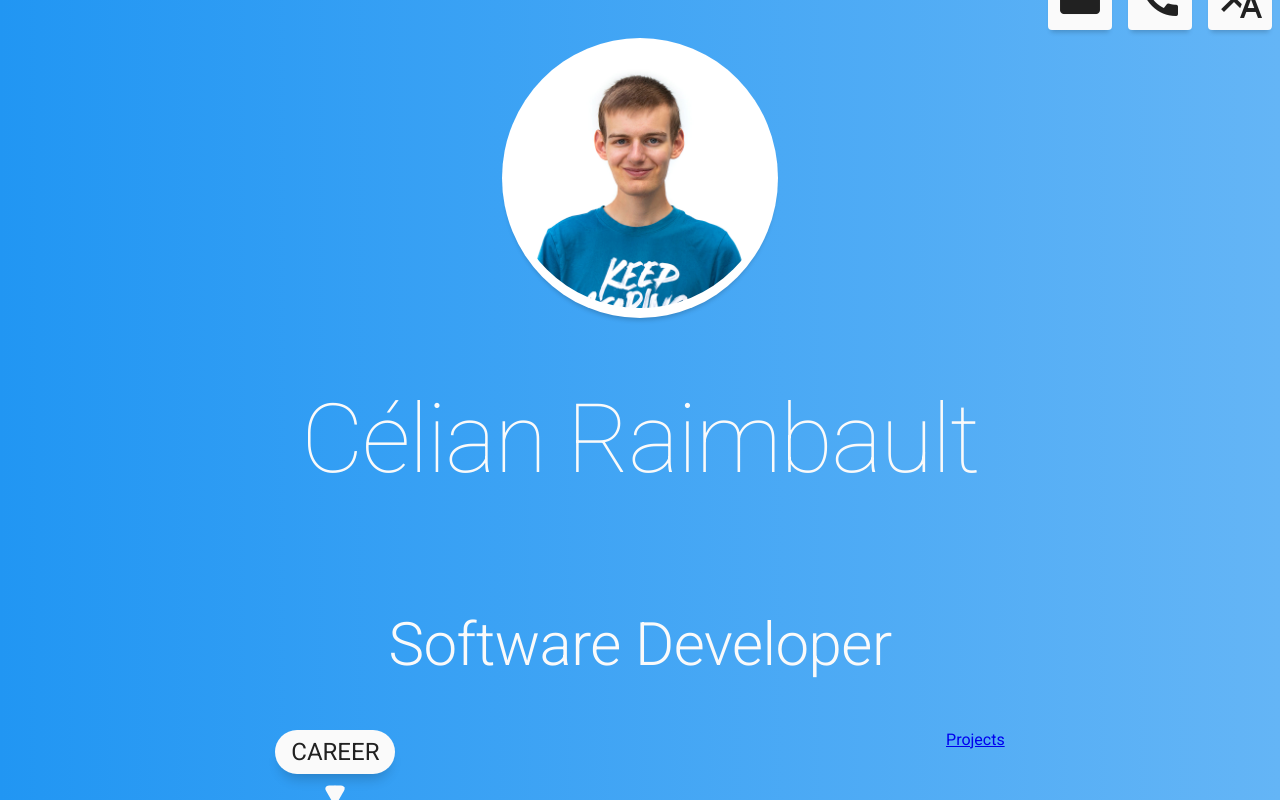
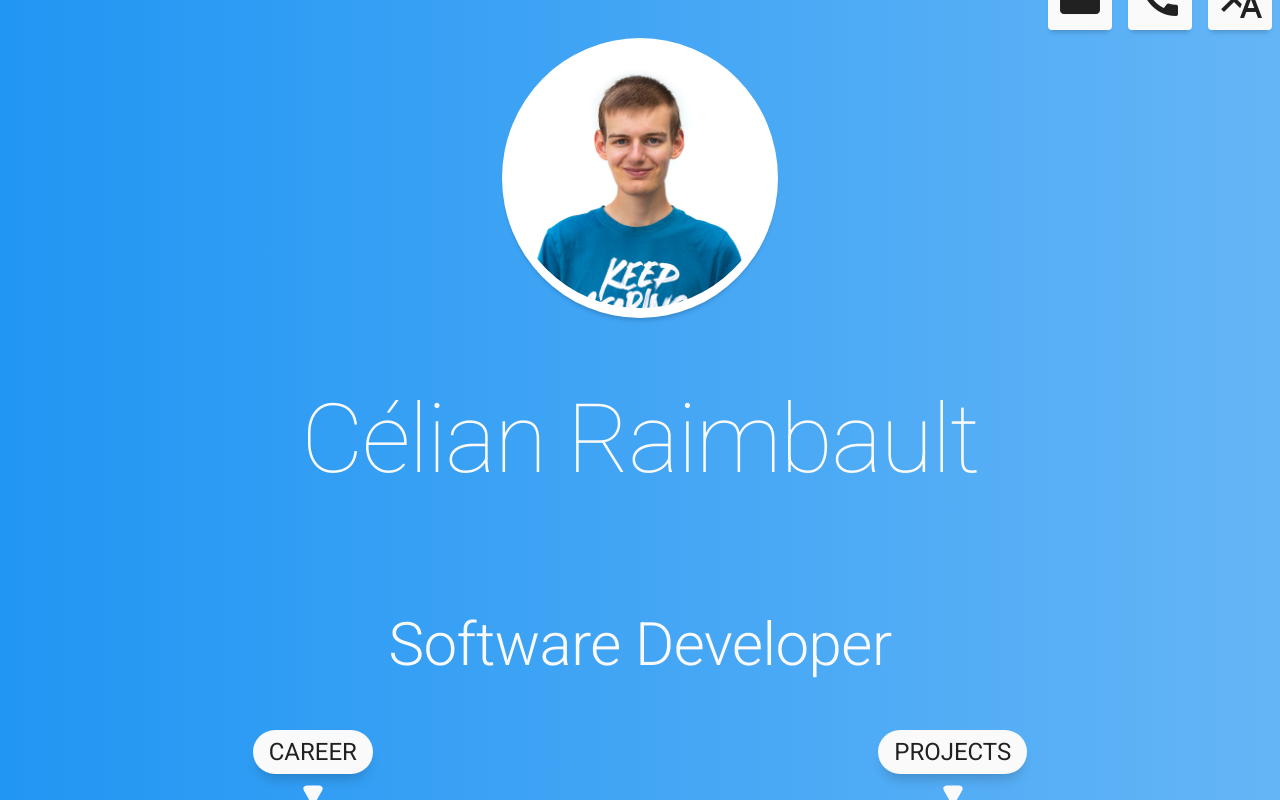
Before and after one commit to Cc618/Celian, a React (Create React App) app: page / in a window 1280 px wide. Built offline with nearby package versions, Linux system fonts and the light colour scheme.

Commit message:
home: Added animations to triangles

```diff
--- a/src/pages/Home.js
+++ b/src/pages/Home.js
@@ -17,6 +17,24 @@ function IconButton(props) {
       </button>
       {props.hint !== undefined && <p class="hint">{props.hint}</p>}
     </div>
+  );
+}
+
+// Buttons at the bottom for the navigation
+// - title
+// - link
+function NavButton(props) {
+  // TODO : Link
+  return (
+    <div class="nav-button-wrapper">
+          <div class="nav-button">
+            <p>{props.title}</p>
+          </div>
+
+          <div class="arrow-down-wrapper">
+            <div class="arrow-down"></div>
+          </div>
+        </div>
   );
 }
 
@@ -50,18 +68,8 @@ function Home(props) {
       </div>
 
       <nav>
-        {/* TODO : Button on click -> go to skills */}
-        <div class="nav-button-wrapper">
-          <div class="nav-button">
-            <a>{data.career}</a>
-          </div>
-
-          <div class="arrow-down"></div>
-        </div>
-
-        <div class="nav-button">
-          <a href="#projects">{data.projects}</a>
-        </div>
+        <NavButton title={data.career} link="#skills" />
+        <NavButton title={data.projects} link="#projects" />
       </nav>
     </div>
   );
--- a/src/pages/Home.scss
+++ b/src/pages/Home.scss
@@ -152,24 +152,49 @@
         align-items: center;
         flex-direction: column;
 
+        // Button
         .nav-button {
+            @extend .transition150;
             @extend .card20;
 
             border-radius: 32px;
             padding: 8px 16px 8px 16px;
+            cursor: pointer;
 
-            a {
+            p {
                 @extend .button-text;
 
                 // TODO : Update
                 font-size: 24px;
+                display: inline;
                 text-transform: uppercase;
 
-                text-decoration: none;
                 color: $black;
             }
         }
 
+        .nav-button:hover {
+            background-color: $grey200;
+        }
+
+        .nav-button:active {
+            background-color: $grey300;
+        }
+
+        // Arrow
+        .arrow-down-wrapper {
+            @extend .transition150;
+
+            position: relative;
+            top: 0;
+        }
+
+        .nav-button:hover + .arrow-down-wrapper {
+            top: 12px;
+        }
+
+        // Some transformations to make a triangle
+        // with rounded borders
         .arrow-down {
             margin-top: 16px;
 
```
